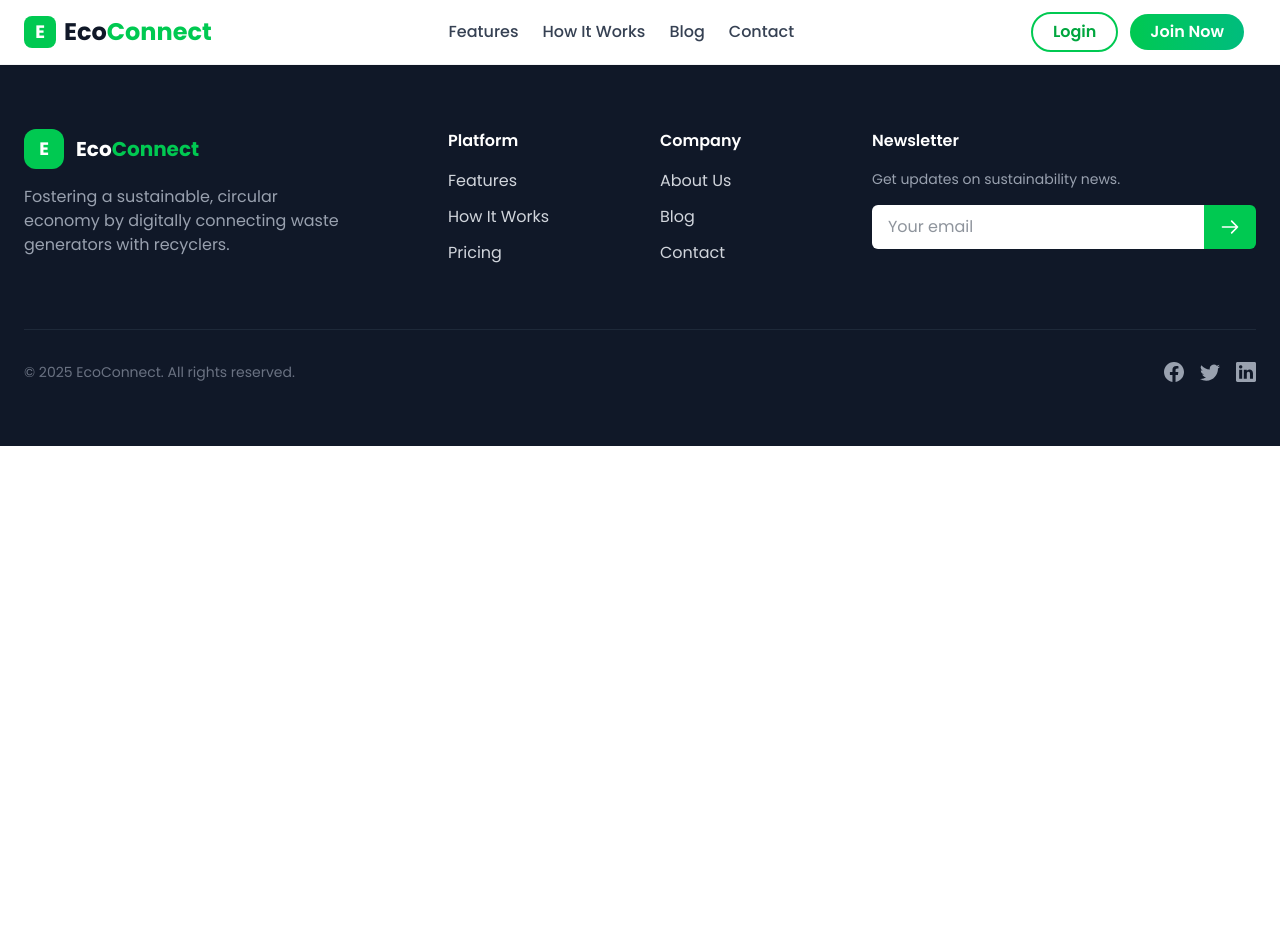
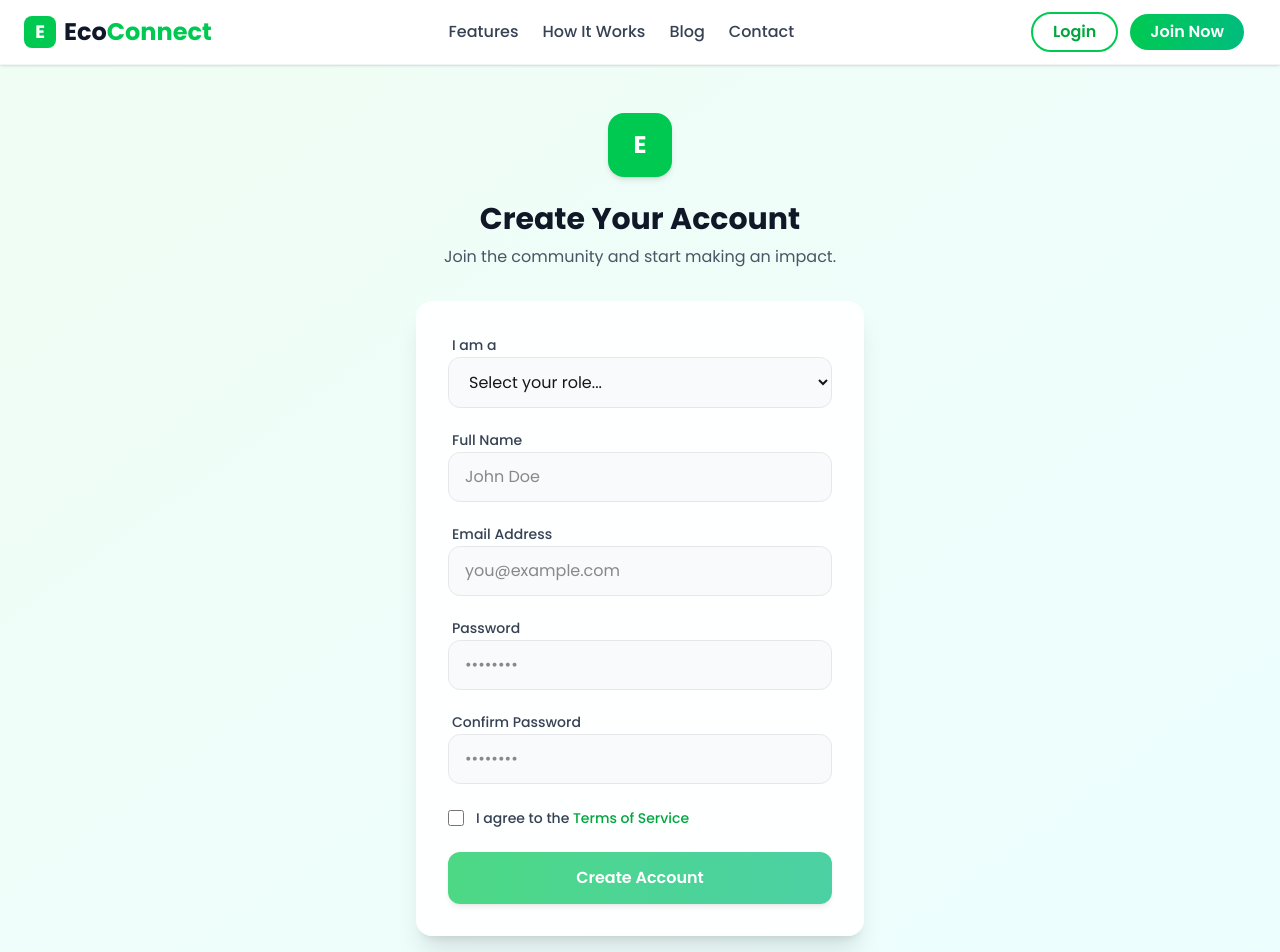
Before and after one commit to saad-shaikh-256/Waste-Management-Project, a React (Vite) app in the folder Frontend/: page /signup in a window 1280 px wide. Shown: the top 952 px of the page. Before the commit the page ends 800 px from the top, so only its background shows below. Built offline with nearby package versions, Linux system fonts and the light colour scheme; a web font is replaced by a local one.

Commit message:
Sign Up Page

```diff
--- a/Frontend/src/App.jsx
+++ b/Frontend/src/App.jsx
@@ -1,22 +1,21 @@
 import React from "react";
-import { Routes, Route } from "react-router-dom"; // Import Routes and Route
+import { Routes, Route } from "react-router-dom";
 import Header from "./components/Header";
 import Footer from "./components/Footer";
 import LandingPage from "./pages/LandingPage";
-import LoginPage from "./pages/LoginPage"; // Import your new LoginPage
+import LoginPage from "./pages/LoginPage";
+import SignupPage from "./pages/SignupPage"; // 1. Import the new page
 
 function App() {
   return (
     <>
-      {/* Header and Footer can be outside Routes to appear on every page,
-          or you can place them inside specific routes if needed. */}
       <Header />
       <main>
         <Routes>
           <Route path="/" element={<LandingPage />} />
           <Route path="/login" element={<LoginPage />} />
-          {/* You can add more routes here later, e.g., for signup */}
-          {/* <Route path="/signup" element={<SignupPage />} /> */}
+          <Route path="/signup" element={<SignupPage />} />{" "}
+          {/* 2. Add the new route */}
         </Routes>
       </main>
       <Footer />
--- /dev/null
+++ b/Frontend/src/pages/SignupPage.jsx
@@ -0,0 +1,229 @@
+import React, { useState } from "react";
+import { Link } from "react-router-dom";
+
+const SignupPage = () => {
+  // State for all form fields
+  const [userType, setUserType] = useState("");
+  const [fullName, setFullName] = useState("");
+  const [email, setEmail] = useState("");
+  const [password, setPassword] = useState("");
+  const [confirmPassword, setConfirmPassword] = useState("");
+  const [termsAccepted, setTermsAccepted] = useState(false);
+  const [error, setError] = useState("");
+
+  const handleSubmit = (e) => {
+    e.preventDefault();
+    setError(""); // Reset error on new submission
+
+    // --- Form Validation ---
+    if (!userType) {
+      setError("Please select your role.");
+      return;
+    }
+    if (password !== confirmPassword) {
+      setError("Passwords do not match.");
+      return;
+    }
+    if (password.length < 8) {
+      setError("Password must be at least 8 characters long.");
+      return;
+    }
+    if (!termsAccepted) {
+      setError("You must accept the Terms of Service to continue.");
+      return;
+    }
+
+    // If all checks pass, proceed with registration logic
+    console.log({
+      userType,
+      fullName,
+      email,
+      password,
+    });
+
+    alert(`Simulating account creation for ${fullName} as a ${userType}!`);
+    // Here you would send the data to your backend API
+  };
+
+  return (
+    <div className="min-h-screen bg-gradient-to-br from-green-50 to-cyan-50 flex flex-col justify-center items-center py-12 px-4 sm:px-6 lg:px-8">
+      <div className="max-w-md w-full space-y-6">
+        <div className="text-center">
+          <div className="mx-auto bg-green-500 w-16 h-16 rounded-2xl flex items-center justify-center shadow-md mb-4">
+            <span className="text-white text-2xl font-bold">E</span>
+          </div>
+          <h2 className="mt-6 text-3xl font-bold text-gray-900">
+            Create Your Account
+          </h2>
+          <p className="mt-2 text-gray-600">
+            Join the community and start making an impact.
+          </p>
+        </div>
+
+        <form
+          className="mt-8 space-y-6 bg-white/90 backdrop-blur-sm p-8 rounded-2xl shadow-xl"
+          onSubmit={handleSubmit}
+        >
+          <div className="space-y-5">
+            {/* User Role Dropdown */}
+            <div className="space-y-1">
+              <label
+                htmlFor="user-type"
+                className="text-sm font-medium text-gray-700 pl-1"
+              >
+                I am a
+              </label>
+              <select
+                id="user-type"
+                required
+                value={userType}
+                onChange={(e) => setUserType(e.target.value)}
+                className="w-full px-4 py-3 bg-gray-50 border border-gray-200 rounded-xl focus:ring-2 focus:ring-green-400 focus:border-transparent transition"
+              >
+                <option value="" disabled>
+                  Select your role...
+                </option>
+                <option value="waste-generator">Waste Generator</option>
+                <option value="waste-collector">Waste Collector</option>
+                <option value="ngo">NGO</option>
+              </select>
+            </div>
+
+            {/* Full Name Input */}
+            <div className="space-y-1">
+              <label
+                htmlFor="full-name"
+                className="text-sm font-medium text-gray-700 pl-1"
+              >
+                Full Name
+              </label>
+              <input
+                id="full-name"
+                type="text"
+                autoComplete="name"
+                required
+                value={fullName}
+                onChange={(e) => setFullName(e.target.value)}
+                className="w-full px-4 py-3 bg-gray-50 border border-gray-200 rounded-xl focus:ring-2 focus:ring-green-400 focus:border-transparent transition"
+                placeholder="John Doe"
+              />
+            </div>
+
+            {/* Email Input */}
+            <div className="space-y-1">
+              <label
+                htmlFor="email-address"
+                className="text-sm font-medium text-gray-700 pl-1"
+              >
+                Email Address
+              </label>
+              <input
+                id="email-address"
+                type="email"
+                autoComplete="email"
+                required
+                value={email}
+                onChange={(e) => setEmail(e.target.value)}
+                className="w-full px-4 py-3 bg-gray-50 border border-gray-200 rounded-xl focus:ring-2 focus:ring-green-400 focus:border-transparent transition"
+                placeholder="you@example.com"
+              />
+            </div>
+
+            {/* Password Input */}
+            <div className="space-y-1">
+              <label
+                htmlFor="password"
+                className="text-sm font-medium text-gray-700 pl-1"
+              >
+                Password
+              </label>
+              <input
+                id="password"
+                type="password"
+                autoComplete="new-password"
+                required
+                value={password}
+                onChange={(e) => setPassword(e.target.value)}
+                className="w-full px-4 py-3 bg-gray-50 border border-gray-200 rounded-xl focus:ring-2 focus:ring-green-400 focus:border-transparent transition"
+                placeholder="••••••••"
+              />
+            </div>
+
+            {/* Confirm Password Input */}
+            <div className="space-y-1">
+              <label
+                htmlFor="confirm-password"
+                className="text-sm font-medium text-gray-700 pl-1"
+              >
+                Confirm Password
+              </label>
+              <input
+                id="confirm-password"
+                type="password"
+                autoComplete="new-password"
+                required
+                value={confirmPassword}
+                onChange={(e) => setConfirmPassword(e.target.value)}
+                className="w-full px-4 py-3 bg-gray-50 border border-gray-200 rounded-xl focus:ring-2 focus:ring-green-400 focus:border-transparent transition"
+                placeholder="••••••••"
+              />
+            </div>
+          </div>
+
+          {/* Terms and Conditions */}
+          <div className="flex items-start">
+            <div className="flex items-center h-5">
+              <input
+                id="terms"
+                name="terms"
+                type="checkbox"
+                checked={termsAccepted}
+                onChange={(e) => setTermsAccepted(e.target.checked)}
+                className="focus:ring-green-500 h-4 w-4 text-green-600 border-gray-300 rounded"
+              />
+            </div>
+            <div className="ml-3 text-sm">
+              <label htmlFor="terms" className="font-medium text-gray-700">
+                I agree to the{" "}
+                <a href="#" className="text-green-600 hover:text-green-500">
+                  Terms of Service
+                </a>
+              </label>
+            </div>
+          </div>
+
+          {/* Error Message Display */}
+          {error && (
+            <div className="text-center text-sm text-red-600 bg-red-100 p-3 rounded-lg">
+              {error}
+            </div>
+          )}
+
+          <div>
+            <button
+              type="submit"
+              className="w-full py-3.5 bg-gradient-to-r from-green-500 to-emerald-500 text-white font-semibold rounded-xl shadow-md hover:shadow-lg transition-all transform hover:-translate-y-0.5 focus:outline-none focus:ring-2 focus:ring-offset-2 focus:ring-green-400 disabled:opacity-70 disabled:cursor-not-allowed"
+              disabled={!termsAccepted}
+            >
+              Create Account
+            </button>
+          </div>
+        </form>
+
+        <div className="text-center text-sm">
+          <p className="text-gray-600">
+            Already have an account?{" "}
+            <Link
+              to="/login"
+              className="font-semibold text-green-600 hover:text-green-500 transition"
+            >
+              Sign In
+            </Link>
+          </p>
+        </div>
+      </div>
+    </div>
+  );
+};
+
+export default SignupPage;
```
